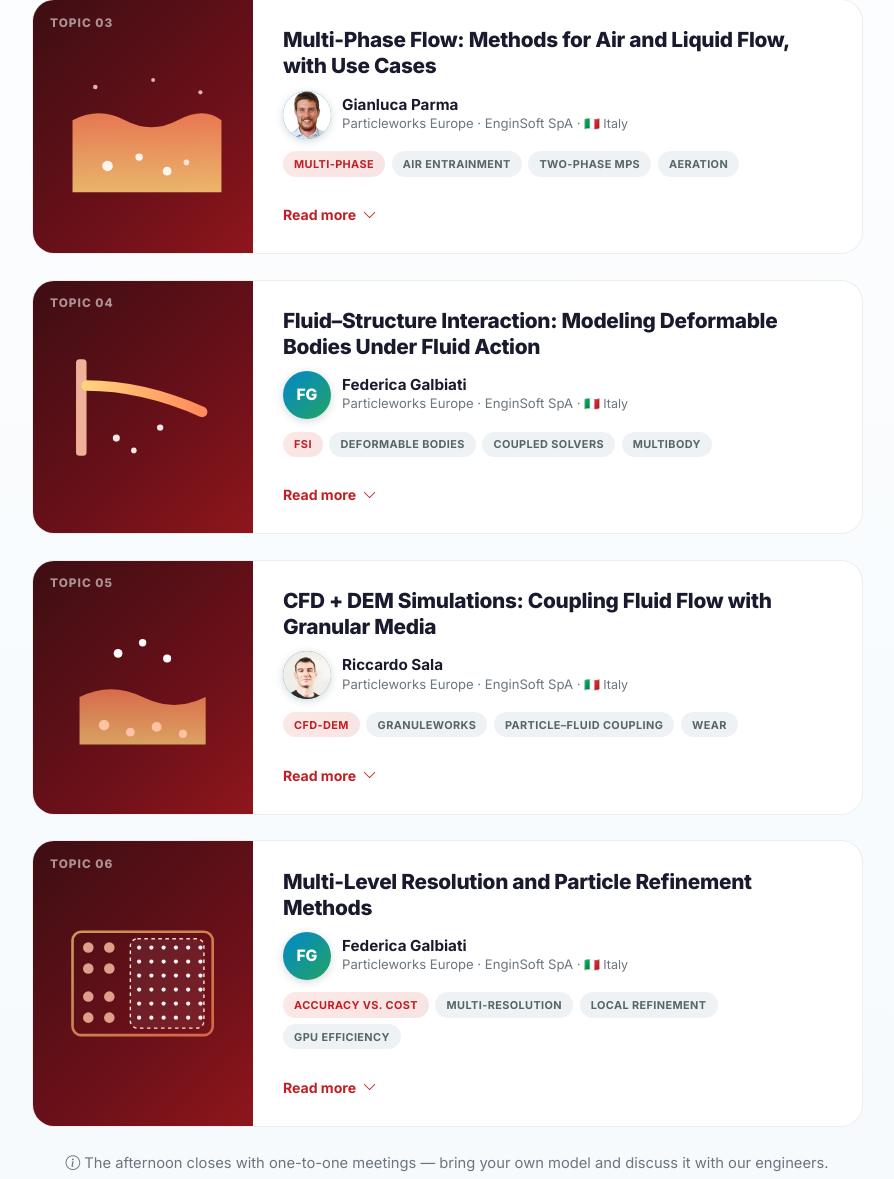
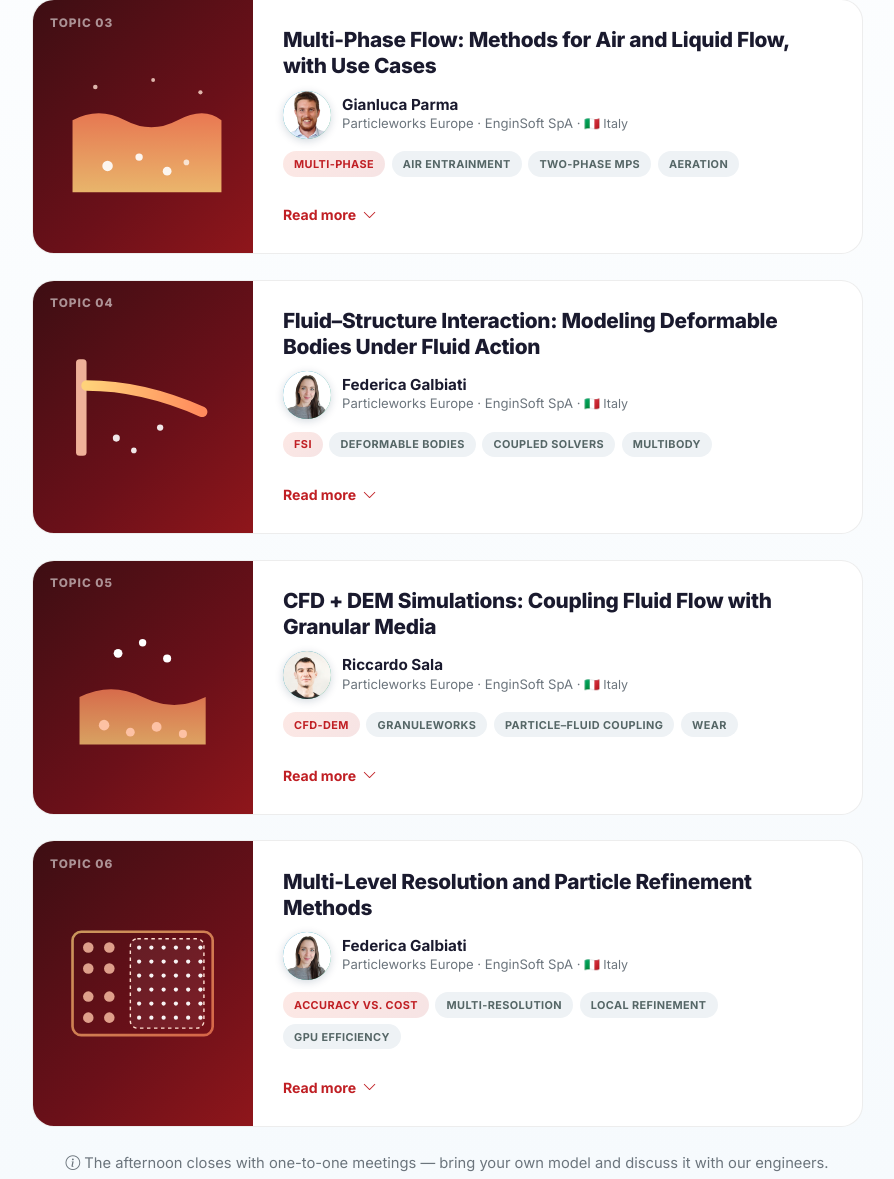
Before and after one commit to micmer-git/pw-website, a PHP site: page /experience/workshop.php in a window 1280 px wide. Shown: the part 1838-3017 px from the top of the page, without its empty margins (193-1087 px from the left). Run offline with PHP 8.4, Linux system fonts and the light colour scheme.

Commit message:
experience/2026: add Federica Galbiati headshot on the Oct 6 page
Face-centred square crop of the supplied photo, background segmented
out and composited on white to match the other speaker avatars.
Replaces the FG initials avatar on the FSI and multi-resolution topics.

Co-Authored-By: Claude Opus 5 (1M context) <noreply@anthropic.com>

```diff
--- a/experience/workshop.html
+++ b/experience/workshop.html
@@ -391,7 +391,7 @@
               <div class="talk-body">
                 <h3>Fluid–Structure Interaction: Modeling Deformable Bodies Under Fluid Action</h3>
                 <div class="speaker">
-                  <div class="avatar">FG</div>
+                  <div class="avatar"><img src="../images/experience2026/federica-galbiati.jpg" alt="Federica Galbiati" loading="lazy"></div>
                   <div><div class="nm">Federica Galbiati</div><div class="rl">Particleworks Europe · EnginSoft SpA · <span class="flag">🇮🇹 Italy</span></div></div>
                 </div>
                 <div class="talk-tags">
@@ -472,7 +472,7 @@
               <div class="talk-body">
                 <h3>Multi-Level Resolution and Particle Refinement Methods</h3>
                 <div class="speaker">
-                  <div class="avatar">FG</div>
+                  <div class="avatar"><img src="../images/experience2026/federica-galbiati.jpg" alt="Federica Galbiati" loading="lazy"></div>
                   <div><div class="nm">Federica Galbiati</div><div class="rl">Particleworks Europe · EnginSoft SpA · <span class="flag">🇮🇹 Italy</span></div></div>
                 </div>
                 <div class="talk-tags">
--- a/experience/workshop.php
+++ b/experience/workshop.php
@@ -391,7 +391,7 @@
               <div class="talk-body">
                 <h3>Fluid–Structure Interaction: Modeling Deformable Bodies Under Fluid Action</h3>
                 <div class="speaker">
-                  <div class="avatar">FG</div>
+                  <div class="avatar"><img src="../images/experience2026/federica-galbiati.jpg" alt="Federica Galbiati" loading="lazy"></div>
                   <div><div class="nm">Federica Galbiati</div><div class="rl">Particleworks Europe · EnginSoft SpA · <span class="flag">🇮🇹 Italy</span></div></div>
                 </div>
                 <div class="talk-tags">
@@ -472,7 +472,7 @@
               <div class="talk-body">
                 <h3>Multi-Level Resolution and Particle Refinement Methods</h3>
                 <div class="speaker">
-                  <div class="avatar">FG</div>
+                  <div class="avatar"><img src="../images/experience2026/federica-galbiati.jpg" alt="Federica Galbiati" loading="lazy"></div>
                   <div><div class="nm">Federica Galbiati</div><div class="rl">Particleworks Europe · EnginSoft SpA · <span class="flag">🇮🇹 Italy</span></div></div>
                 </div>
                 <div class="talk-tags">
```
Also changed, not shown: images/experience2026/federica-galbiati.jpg (added).
